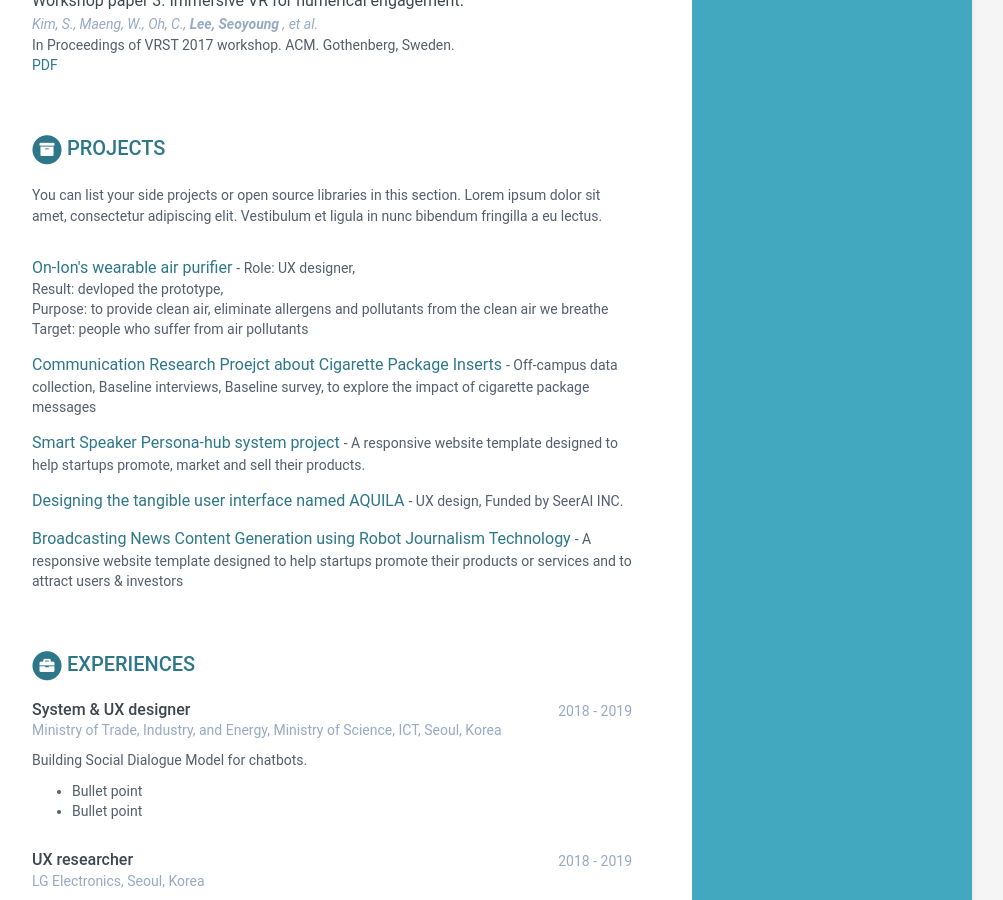
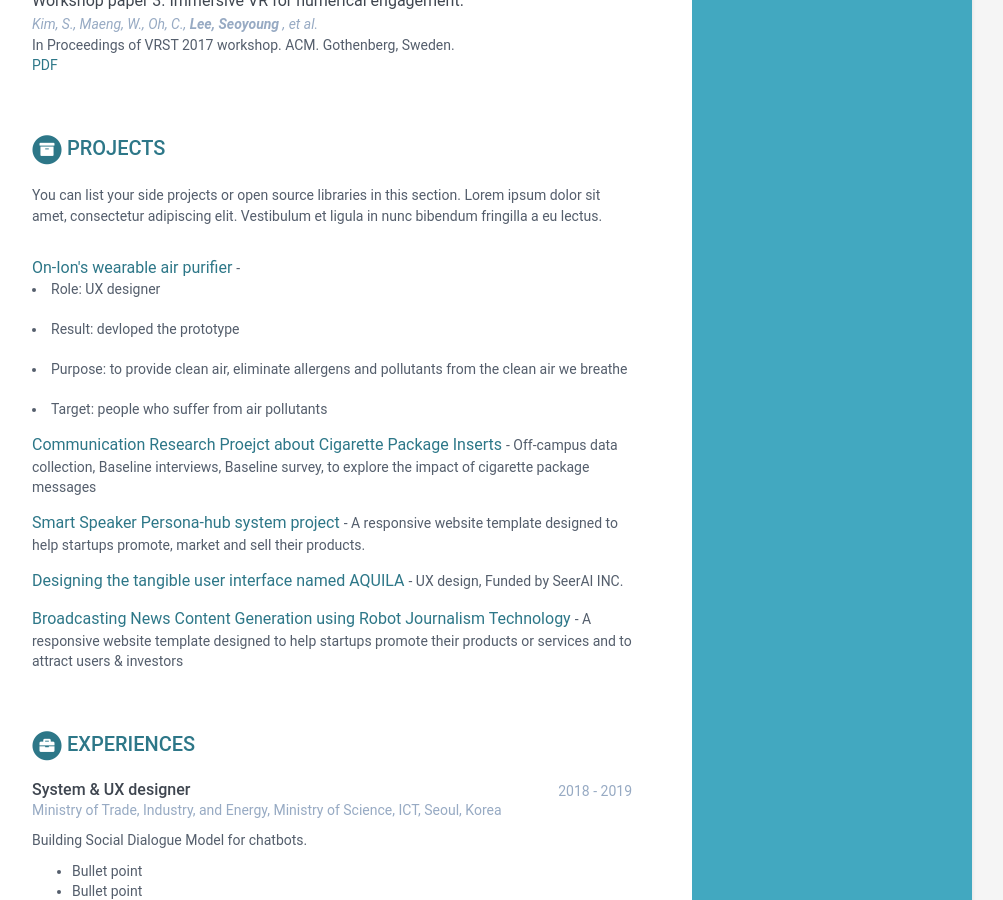
Before and after one commit to annesylee/annesylee.github.io, a Jekyll site: the page built from index.html, in a window 1280 px wide and 900 px high, scrolled down 1194 px. Shown: the whole window, without its empty margins (168-1171 px from the left). Built offline with Jekyll 4.4.1, drawn with Linux system fonts in a browser that asks for light colours.

```diff
--- a/_data/data.yml
+++ b/_data/data.yml
@@ -132,9 +132,9 @@ projects:
     assignments:
       - title: On-Ion's wearable air purifier
         link: "onion.png"
-        tagline: "Role: UX designer, <br> Result: devloped the prototype,
-        <br> Purpose: to provide clean air, eliminate allergens and pollutants
-        from the clean air we breathe <br> Target: people who suffer from air pollutants"
+        tagline: "<br> <li> Role: UX designer </li> <br><li> Result: devloped the prototype </li>
+        <br> <li> Purpose: to provide clean air, eliminate allergens and pollutants
+        from the clean air we breathe </li> <br> <li> Target: people who suffer from air pollutants</li> "
 
       - title: Communication Research Proejct about Cigarette Package Inserts
         link: "#"
```
